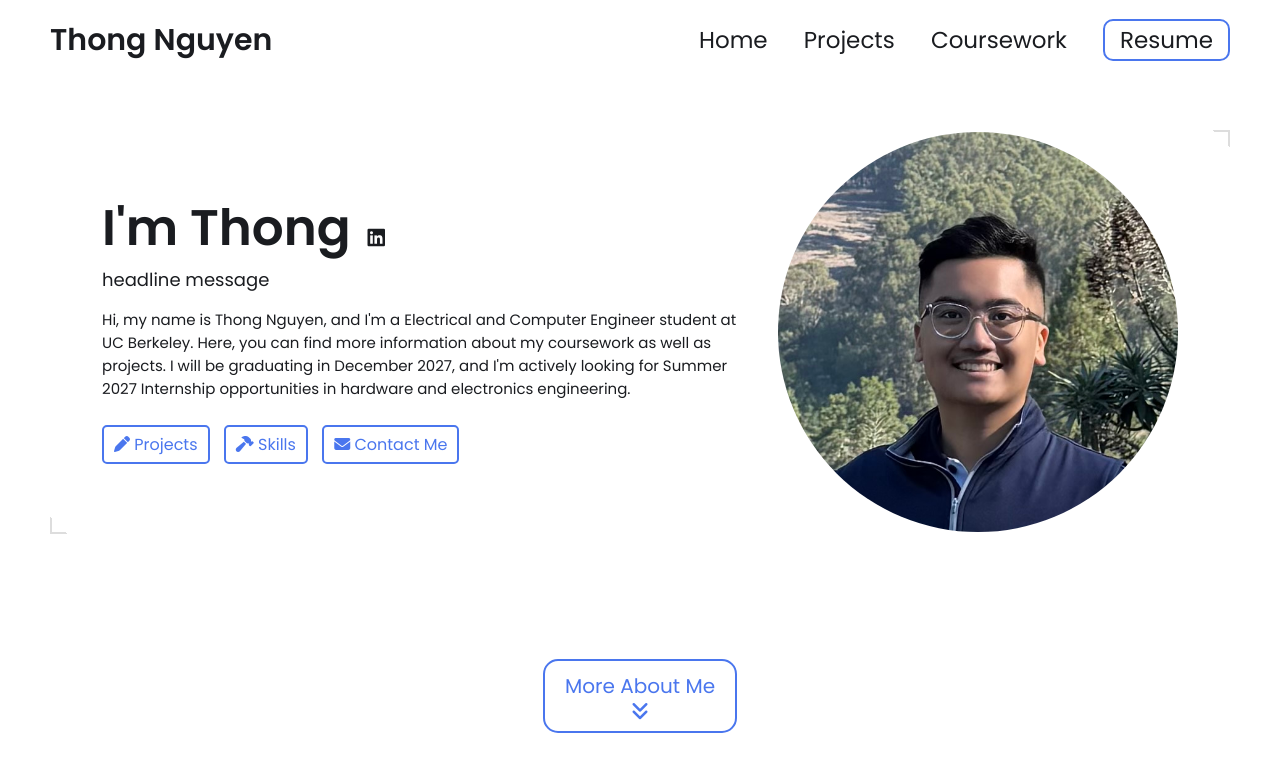
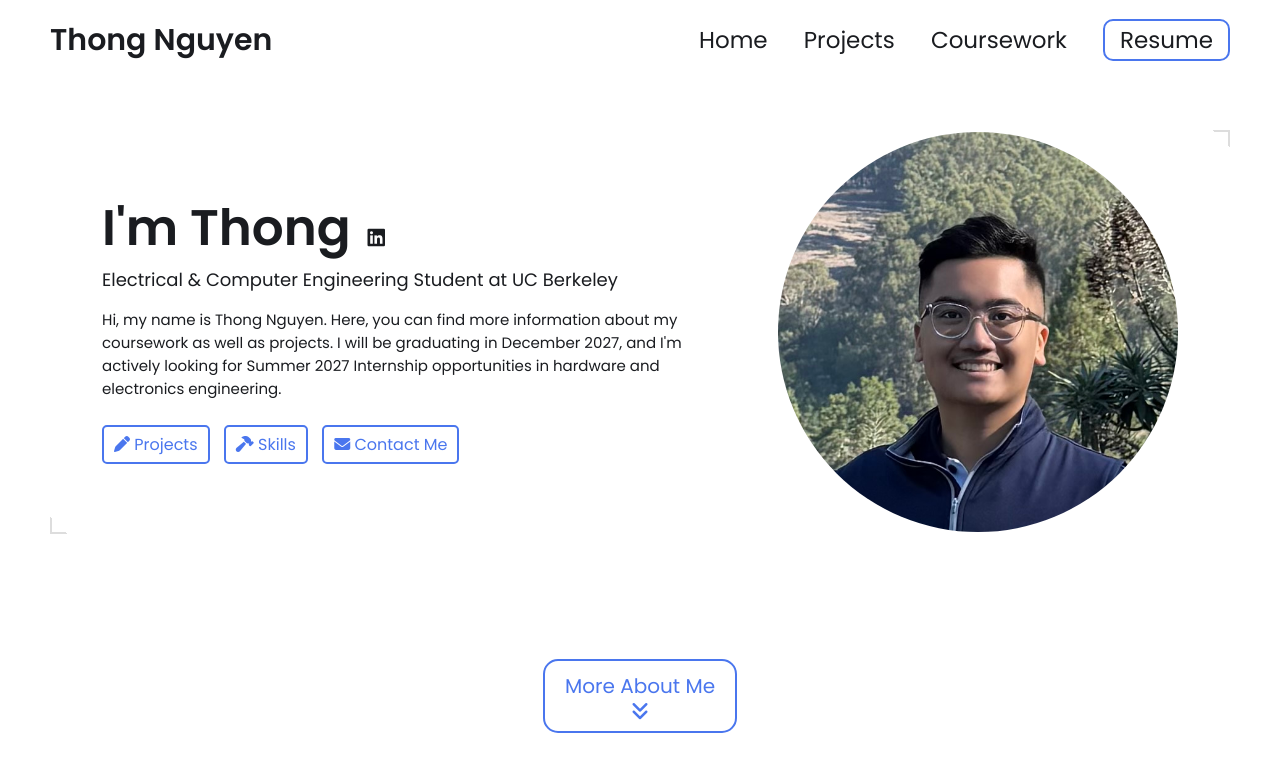
Before and after one commit to thongmn-8888/thongmn-8888.github.io, a Jekyll site: the page built from index.html, in a window 1280 px wide and 900 px high. Shown: the top 772 px of the window. Built offline with Jekyll 4.4.1, drawn with Linux system fonts in a browser that asks for light colours.

Commit message:
Update _config.yml

```diff
--- a/_config.yml
+++ b/_config.yml
@@ -13,12 +13,11 @@ title: Thong Nguyen's Portfolio # This is what shows up in the tab of the browse
 
 # Hero Section
 name: Thong Nguyen
-headline: headline message
+headline: Electrical & Computer Engineering Student at UC Berkeley
 description: >- # dont remove this line. this will ignore all new lines until the next section
-  Hi, my name is Thong Nguyen, and I'm a Electrical and Computer Engineer student at UC Berkeley.
-  Here, you can find more information about my coursework as well as projects. I will be graduating in
-  December 2027, and I'm actively looking for Summer 2027 Internship opportunities in hardware and
-  electronics engineering.
+  Hi, my name is Thong Nguyen. Here, you can find more information about my coursework as well as
+  projects. I will be graduating in December 2027, and I'm actively looking for Summer 2027 Internship
+  opportunities in hardware and electronics engineering.
 
 # Place your profile image in /assets/images/profile-image/folder and edit the file name
 profile_image: ./assets/images/profile-image/avatar.jpg
```
